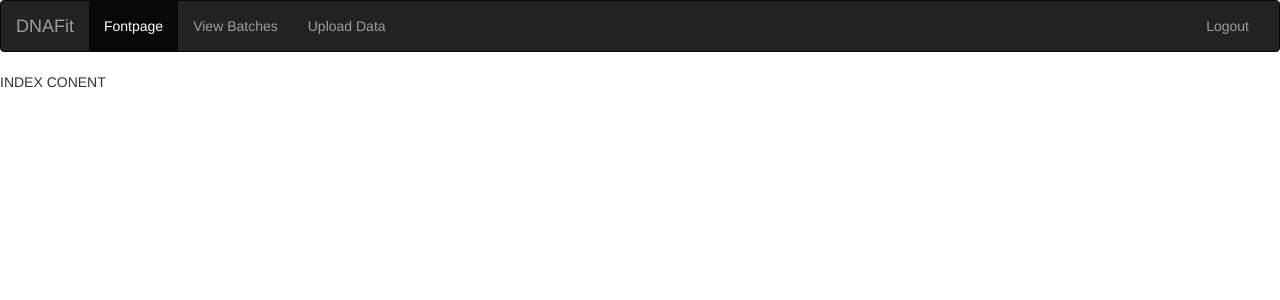
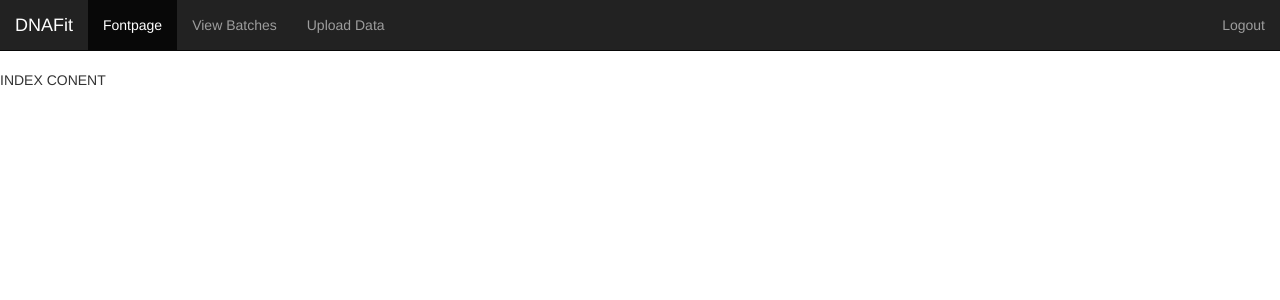
Before and after one commit to NorwichCityData/SNPs, a Django app: page /snps/ in a window 1280 px wide. Shown: the top 300 px of the page. Run offline with Django 3.2, Linux system fonts and the light colour scheme; a user stored in the database is signed in; some libraries are stand-ins or nearby versions.

Commit message:
add fixed position and padding to content/navbar

```diff
--- a/snps/snps_proj/apps/snps/static/css/global_styles.css
+++ b/snps/snps_proj/apps/snps/static/css/global_styles.css
@@ -1,4 +1,8 @@
-.wrapper{
+body {
+    padding-top: 70px;
+}
+
+.wrapper {
     width: 800px;
     margin: 0 auto;
 }
--- a/snps/snps_proj/apps/snps/templates/template_base.html
+++ b/snps/snps_proj/apps/snps/templates/template_base.html
@@ -22,7 +22,7 @@
 </head>
 
 <body>
-<nav class="navbar navbar-inverse">
+<nav class="navbar navbar-inverse navbar-fixed-top">
     <div class="container-fluid">
         <!-- Brand and toggle get grouped for better mobile display -->
         <div class="navbar-header">
```
Also changed, not shown: snps/db.sqlite3.
